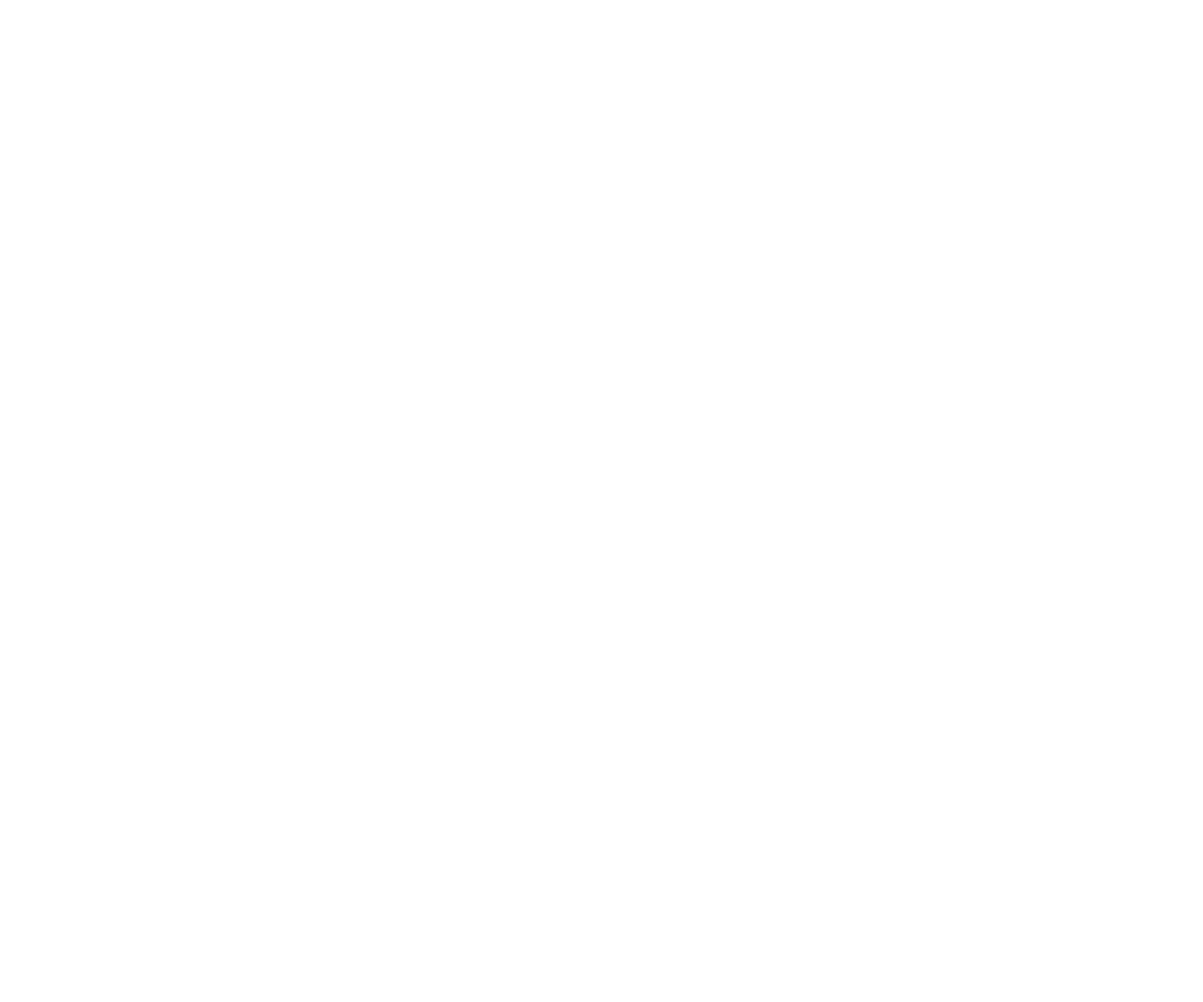
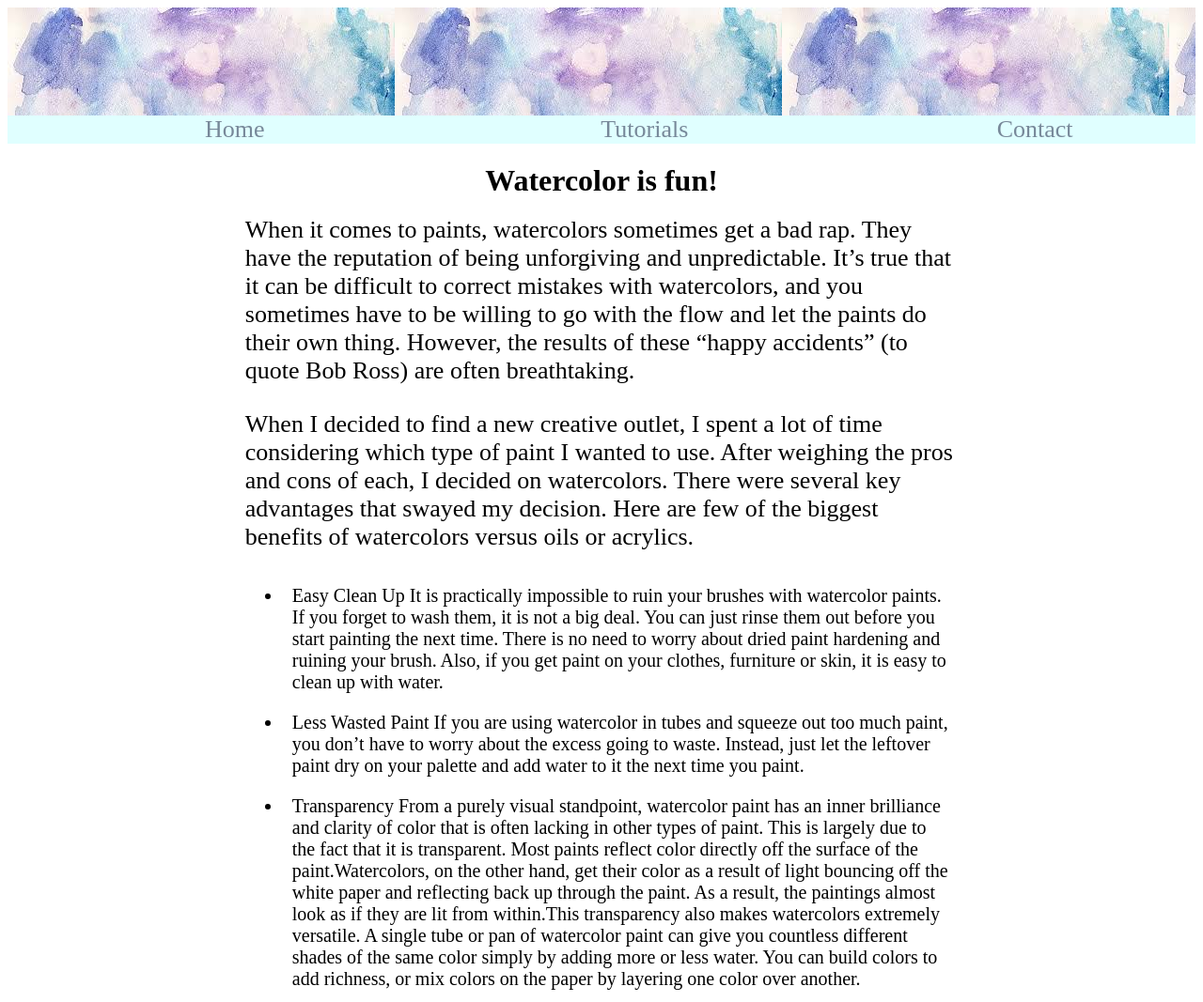
Before and after one commit to juliapim/watercolor, a website built with webpack: page src/index.html in a window 1280 px wide. Shown: the whole page at 94% size. Before the commit the page ends 800 px from the top, so only its background shows below. Built offline with nearby package versions, Linux system fonts and the light colour scheme.

Commit message:
watercolor

```diff
--- a/src/index.html
+++ b/src/index.html
@@ -5,9 +5,50 @@
     <meta name="viewport" content="width=device-width, initial-scale=1.0" />
     <meta http-equiv="X-UA-Compatible" content="ie=edge" />
     <title>watercolor</title>
+    <link rel="stylesheet" href="/dist/styles/main.css">
+    <script src="/dist/scripts/bundle.js" defer></script>
+
   </head>
 
   <body>
-    <main class="container"></main>
+
+      <header></header>
+      <section class="nav">
+        <div class="dropdown">
+            <span>Home</span>
+            <div class="dropdown-content">
+              <p>Who I am</p>
+              <p>	Click me</p>
+            </div>
+          </div>
+          <div class="dropdown">
+            <span>Tutorials </span>
+            <div class="dropdown-content">
+              <p>link</p>
+              <p>link</p>
+            </div>
+          </div>
+          <div class="dropdown">
+            <span>Contact</span>
+            <div class="dropdown-content">
+              <p>Javier Cámara</p>
+              <p>Geraldine Chaplin</p>
+            </div>
+          </div>
+        </section>
+        <main class="container">
+    <h1>Watercolor is fun!</h1>
+    <section class="text">
+    <p>When it comes to paints, watercolors sometimes get a bad rap. They have the reputation of being unforgiving and unpredictable.
+
+      It’s true that it can be difficult to correct mistakes with watercolors, and you sometimes have to be willing to go with the flow and let the paints do their own thing. However, the results of these “happy accidents” (to quote Bob Ross) are often breathtaking.</p>
+      <p>When I decided to find a new creative outlet, I spent a lot of time considering which type of paint I wanted to use. After weighing the pros and cons of each, I decided on watercolors. There were several key advantages that swayed my decision. Here are few of the biggest benefits of watercolors versus oils or acrylics.</p>
+      <ul>
+        <li>Easy Clean Up It is practically impossible to ruin your brushes with watercolor paints. If you forget to wash them, it is not a big deal. You can just rinse them out before you start painting the next time. There is no need to worry about dried paint hardening and ruining your brush. Also, if you get paint on your clothes, furniture or skin, it is easy to clean up with water.</li>
+        <li>Less Wasted Paint If you are using watercolor in tubes and squeeze out too much paint, you don’t have to worry about the excess going to waste. Instead, just let the leftover paint dry on your palette and add water to it the next time you paint.</li>
+        <li>Transparency From a purely visual standpoint, watercolor paint has an inner brilliance and clarity of color that is often lacking in other types of paint. This is largely due to the fact that it is transparent. Most paints reflect color directly off the surface of the paint.Watercolors, on the other hand, get their color as a result of light bouncing off the white paper and reflecting back up through the paint. As a result, the paintings almost look as if they are lit from within.This transparency also makes watercolors extremely versatile. A single tube or pan of watercolor paint can give you countless different shades of the same color simply by adding more or less water. You can build colors to add richness, or mix colors on the paper by layering one color over another.</li>
+      </ul>
+    </section>
+    </main>
   </body>
 </html>
--- a/src/scripts/index.js
+++ b/src/scripts/index.js
@@ -4,3 +4,13 @@ import '../styles/main.scss';
 
 
 // \/ All of your javascript should go here \/
+
+document.addEventListener('DOMContentLoaded', function () {
+    const spans = document.querySelectorAll('span');
+
+    function toggleContent() {
+         event.target.nextElementSibling.classList.toggle('active');
+    } for (let i = 0; i < spans.length; i++) {
+        spans[i].addEventListener('click', toggleContent);
+    }
+})
--- a/src/styles/main.scss
+++ b/src/styles/main.scss
@@ -4,3 +4,82 @@ body,
 body * {
   box-sizing: border-box;
 }
+
+
+
+header{
+  height: 115px;
+  padding-top: 30px;
+  padding-bottom: 30px;
+  text-align: center;
+  background-image: url('/src/images/watercolor-header.jpeg');
+  font-size: 60px;
+}
+
+.nav{
+  display: flex;
+  background-color: lightcyan;
+  height: 30px;
+  margin-top: 0px;
+  opacity: 100%;
+}
+
+.dropdown {
+
+  width: 100%;
+}
+span{
+    margin-left: 210px;
+    width: 30%;
+    font-size: 26px;
+    color: lightslategray;
+}
+
+.dropdown-content {
+  display: none;
+  position: absolute;
+  background-color: #f9f9f9;
+  min-width: 160px;
+  box-shadow: 0px 8px 16px 0px rgba(0,0,0,0.2);
+  padding: 19px;
+  padding-top: 10px;
+  margin-top: 10px;
+  margin-left: 230px;
+  font-size: 20px;
+  z-index: 1;
+}
+
+.active{
+  display: block;
+}
+
+.text{
+  flex-direction: column;
+  width: 60%;
+  margin-top: -8px;
+
+
+
+}
+h1{
+  margin-bottom: 0;
+}
+p {
+  font-size: 26px;
+  padding-top: 1px;
+}
+
+li{
+  padding: 10px;
+  font-size: 20px;
+}
+
+.container{
+  width: 100%;
+  display: flex;
+  flex-direction: column;
+  align-items: center;
+}
+/* .dropdown:hover .dropdown-content {
+  display: block;
+} */
```
Also changed, not shown: src/images/watercolor-header.jpeg (added), 1 other file.
